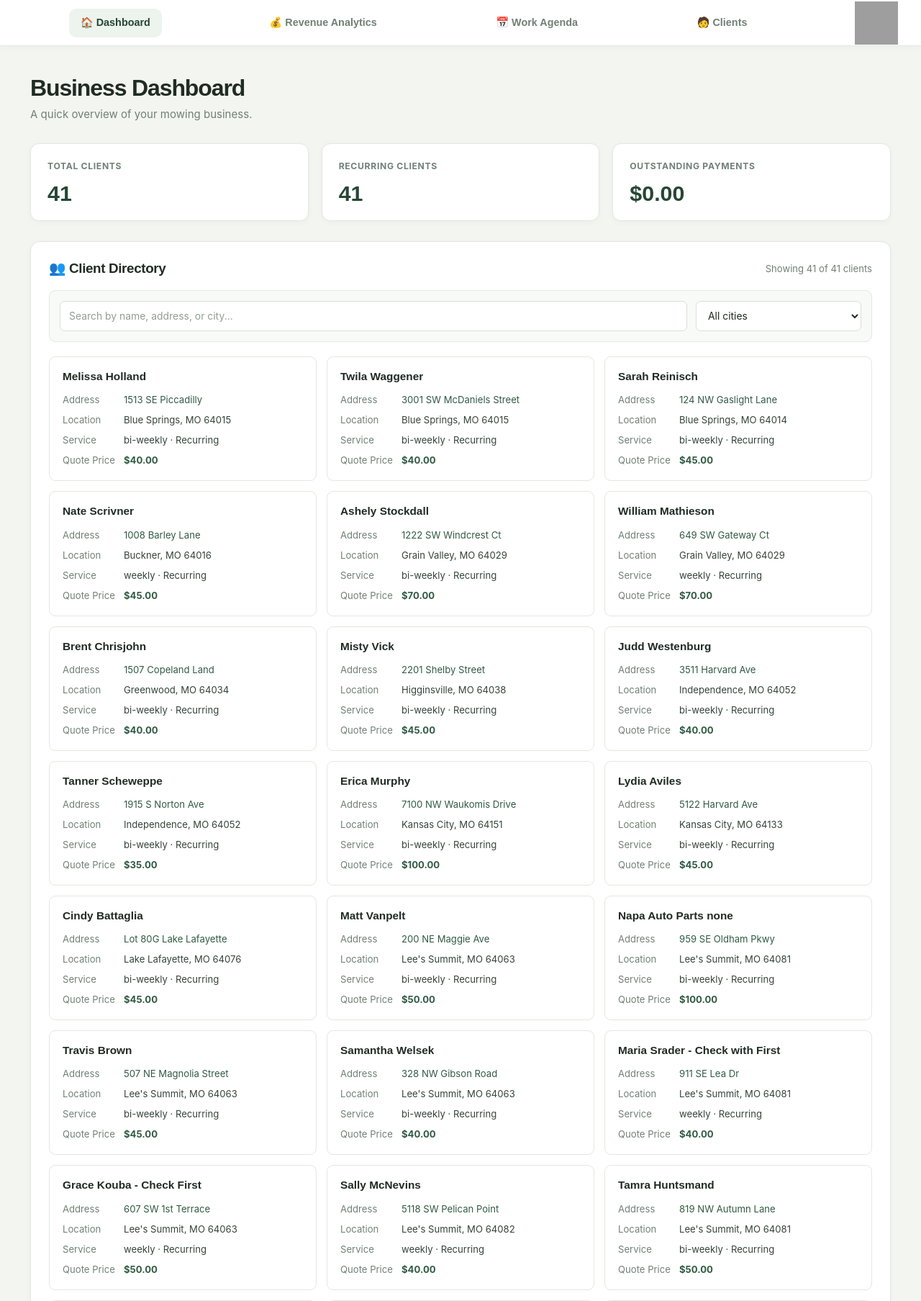
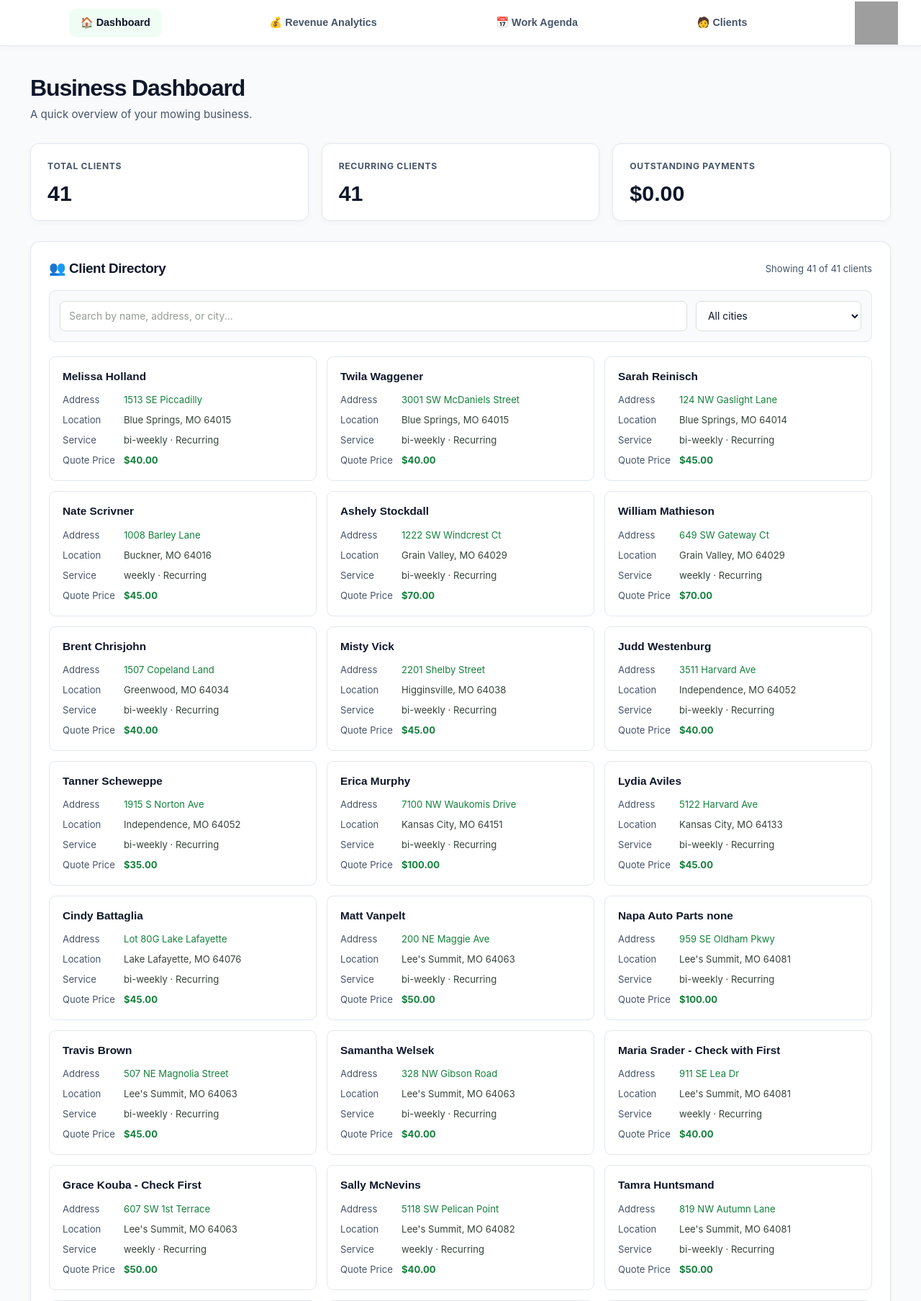
Before and after one commit to LoganWalk/Coding-exploring-the-web, a Flask app: page / in a window 1280 px wide. Shown: the top 1807 px of the page at 72% size. Run offline with Flask 3, Linux system fonts and the light colour scheme; grey boxes are pictures that could not be loaded.

Commit message:
Match dashboard to app-wide Modern Turf and Slate palette

```diff
--- a/Clients_data_api/templates/index.html
+++ b/Clients_data_api/templates/index.html
@@ -8,19 +8,19 @@
     <style>
 
       :root {
-        --dash-bg: #f3f5f1;
-        --dash-surface: #ffffff;
-        --dash-surface-soft: #f8faf7;
-        --dash-border: #e2e8df;
-        --dash-ink: #202b24;
-        --dash-muted: #718076;
-        --dash-green: #315b43;
-        --dash-green-dark: #254734;
-        --dash-green-soft: #edf3ed;
-        --dash-danger: #a44343;
-        --dash-danger-soft: #f9eeee;
-        --dash-success: #36734b;
-        --dash-success-soft: #edf5ef;
+        --dash-bg: #F8FAFC;
+        --dash-surface: #FFFFFF;
+        --dash-surface-soft: #F8FAFC;
+        --dash-border: #E2E8F0;
+        --dash-ink: #0F172A;
+        --dash-muted: #475569;
+        --dash-green: #15803D;
+        --dash-green-dark: #0F172A;
+        --dash-green-soft: #F0FDF4;
+        --dash-danger: #B91C1C;
+        --dash-danger-soft: #FEF2F2;
+        --dash-success: #15803D;
+        --dash-success-soft: #F0FDF4;
       }
 
       body.dashboard-page {
```
